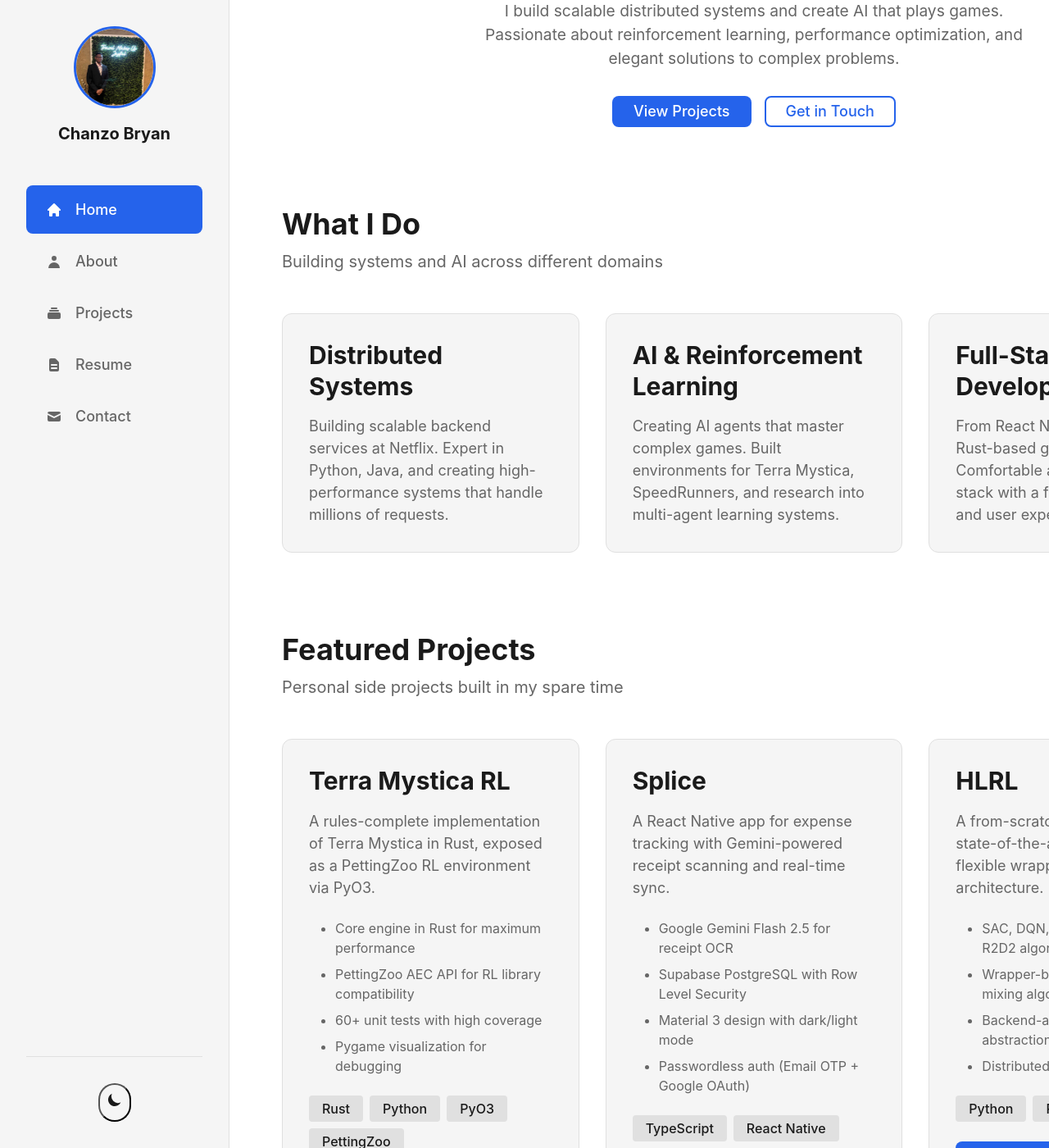
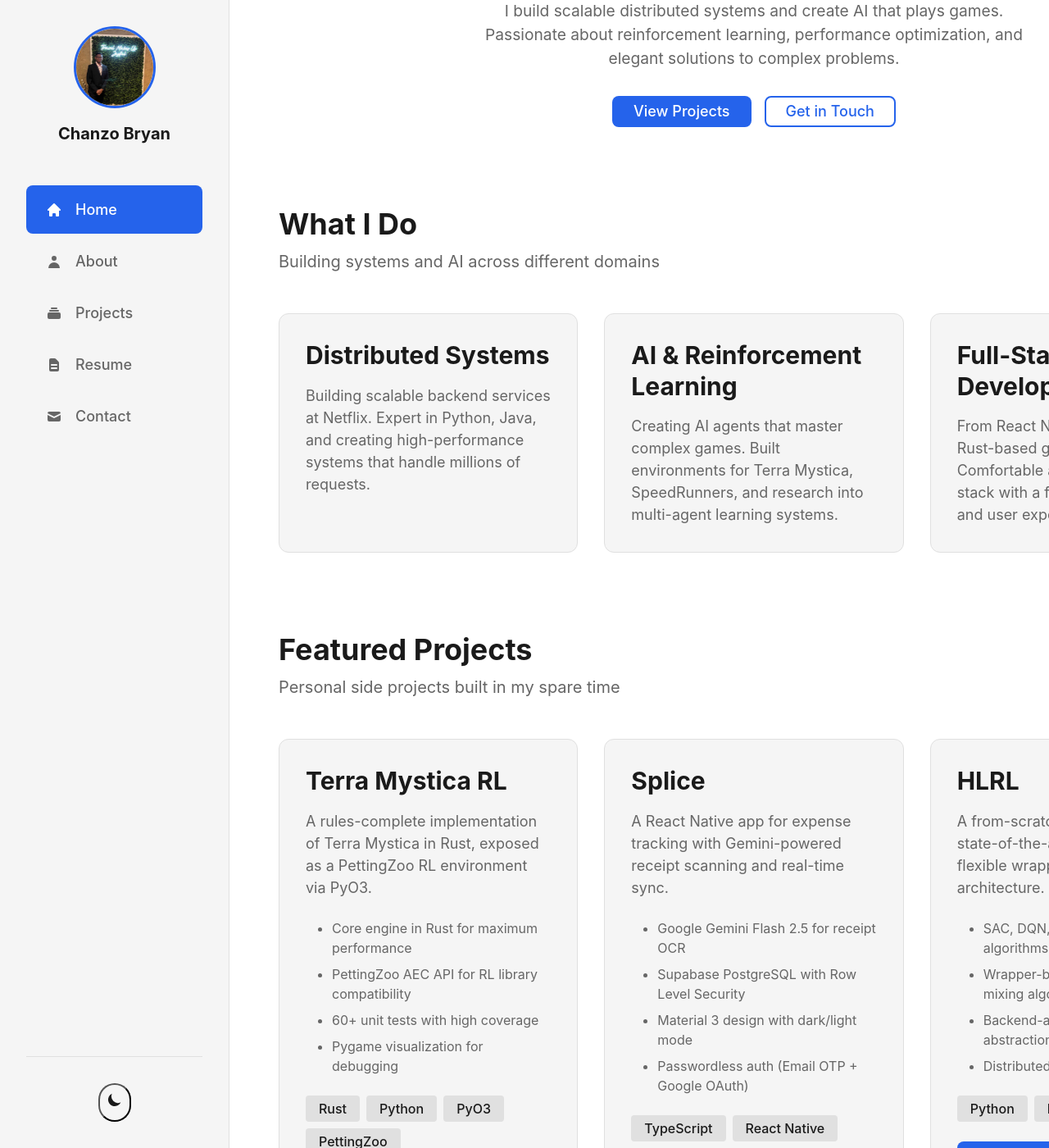
Before and after one commit to Chainso/chanzobryan.com, a Jekyll site: the page built from index.html, in a window 1280 px wide and 1400 px high, scrolled down 555 px. Shown: the whole window at 82% size. Built offline with Jekyll 4.4.1, drawn with Linux system fonts in a browser that asks for light colours.

Commit message:
Reduce desktop padding to 1.25rem for tighter margins

```diff
--- a/assets/css/_base.scss
+++ b/assets/css/_base.scss
@@ -168,6 +168,6 @@ table {
   padding: 0 $space-md;
 
   @media (min-width: $screen-md) {
-    padding: 0 $space-lg;
+    padding: 0 1.25rem;
   }
 }
```
